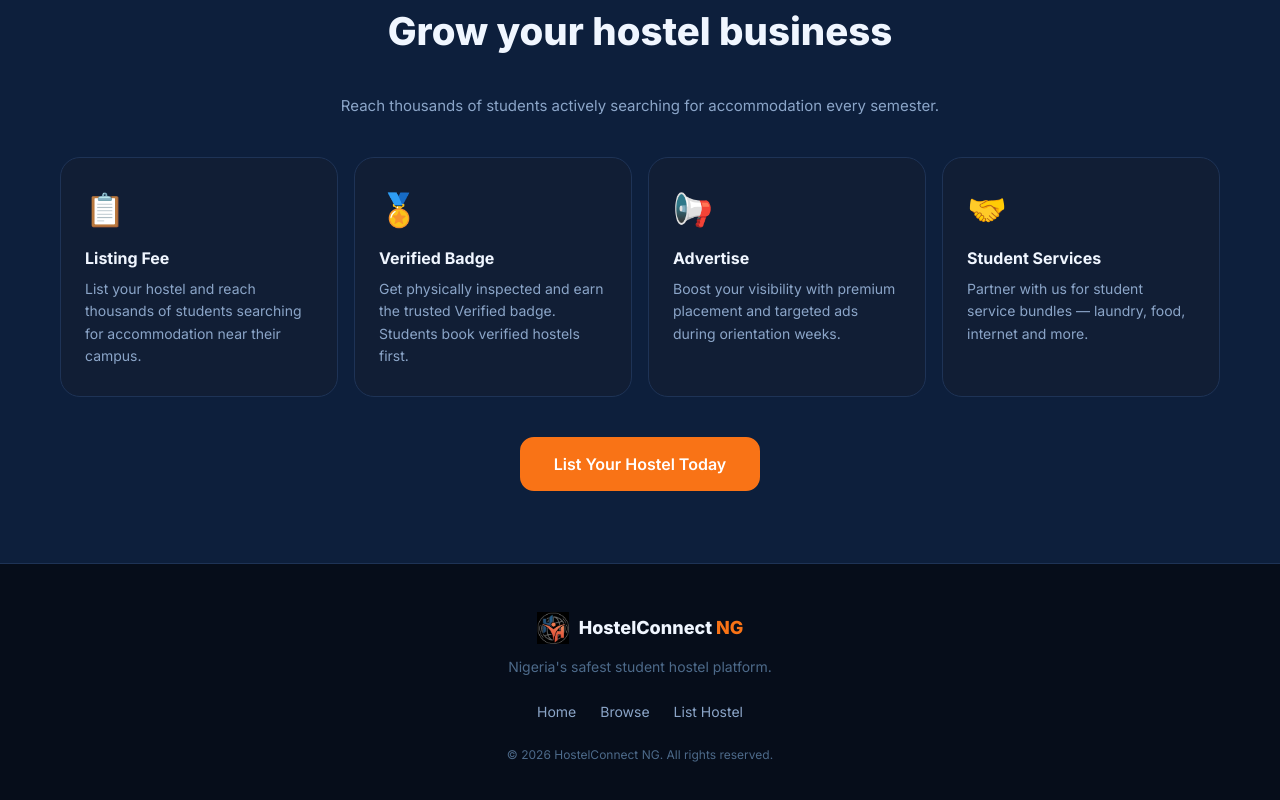
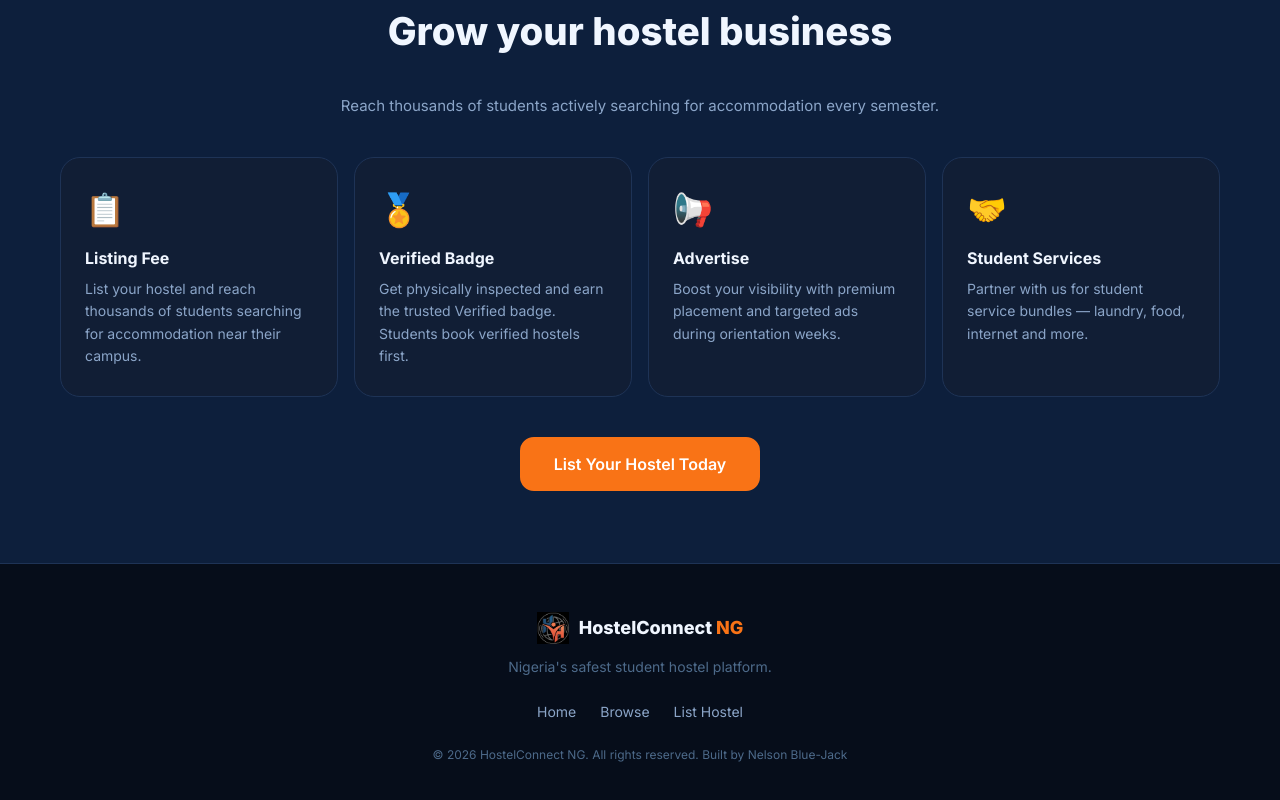
Before and after one commit to NelsonB123J/Hostel-Connect, a plain HTML site: page index.html in a window 1280 px wide. Shown: the part 3243-4043 px from the top of the page. Drawn offline with Linux system fonts and the light colour scheme.

Commit message:
Add files via upload

```diff
--- a/index.html
+++ b/index.html
@@ -158,7 +158,7 @@
                 <a href="#" data-page="listings">Browse</a>
                 <a href="#" data-page="list-hostel">List Hostel</a>
               </div>
-              <p class="footer-copy">&copy; 2026 HostelConnect NG. All rights reserved.</p>
+              <p class="footer-copy">&copy; 2026 HostelConnect NG. All rights reserved. Built by Nelson Blue-Jack</p>
             </div>
           </footer>
         </section>
```
